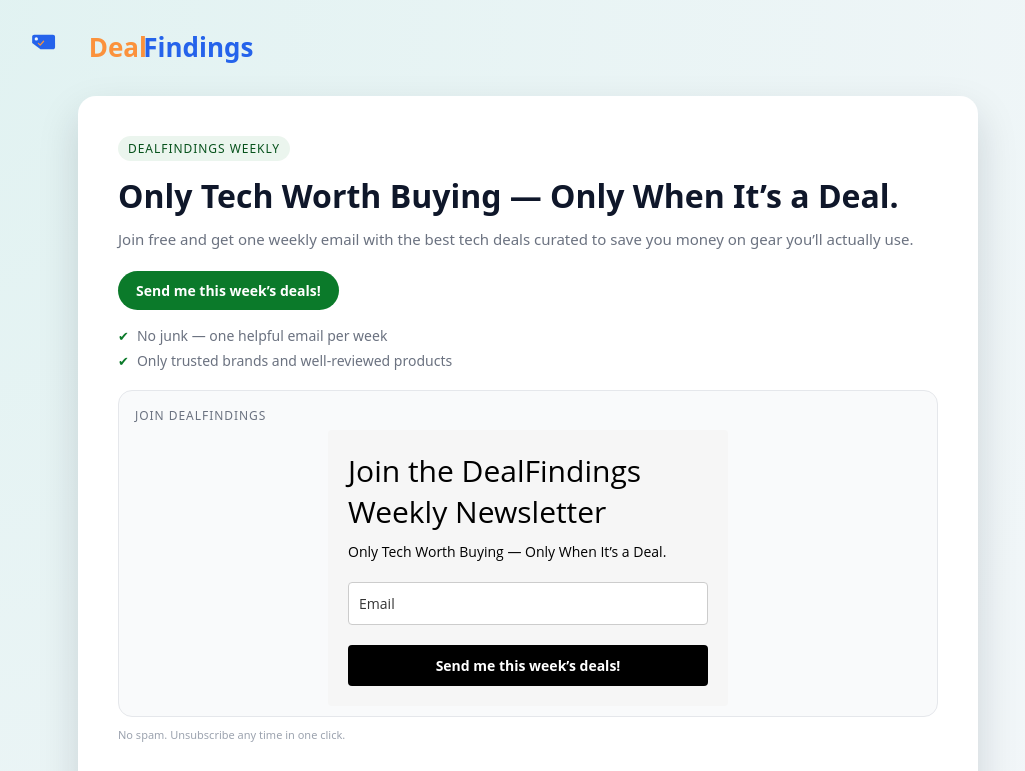
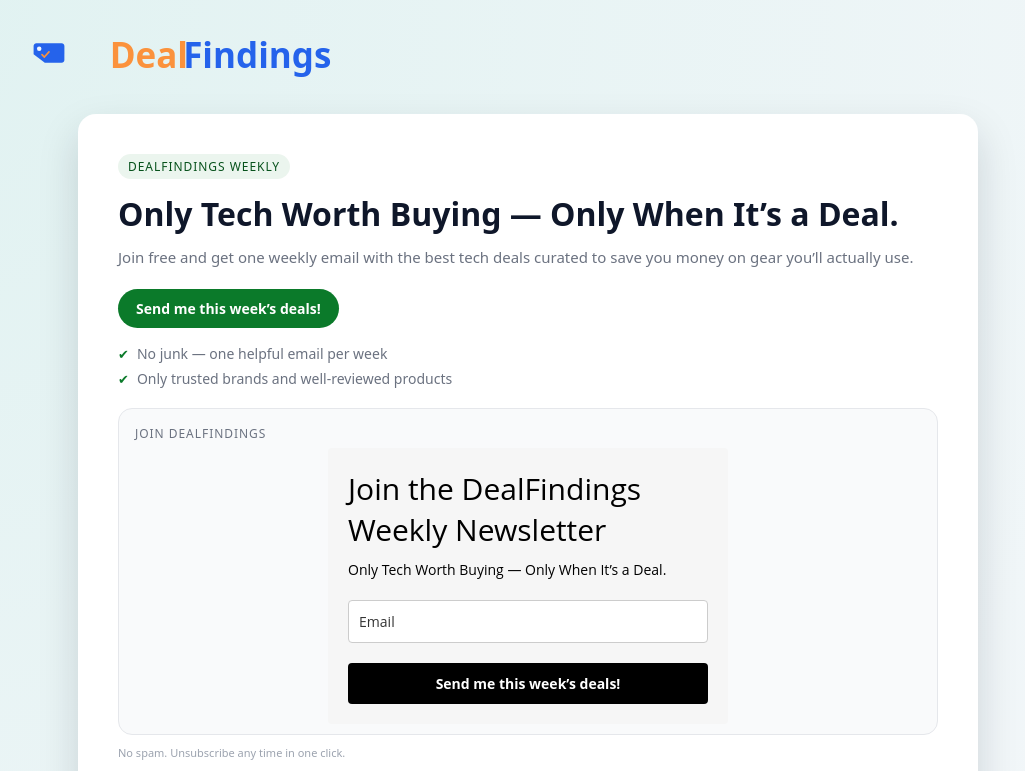
Before and after one commit to Titin1476/dealfindings-site, a plain HTML site: page index.html in a window 1280 px wide. Shown: the top 771 px of the page, without its empty margins (112-1137 px from the left). Drawn offline with Linux system fonts and the light colour scheme; no server answers; a script that the page names is missing; a web font is replaced by a local one.

Commit message:
Update index.html bigger logo

```diff
--- a/index.html
+++ b/index.html
@@ -61,12 +61,12 @@
     }
 
     .logo-svg {
-      height: 52px; /* tag smaller, text larger */
+      height: 70px; /* bigger logo */
       width: auto;
       display: block;
     }
 
-    /* MAIN CARD (single column) */
+    /* MAIN CARD */
 
     .page {
       max-width: 900px;
@@ -239,8 +239,8 @@
       <title id="dfLogoTitle">DealFindings</title>
       <desc id="dfLogoDesc">Tag icon with check mark and the word DealFindings</desc>
 
-      <!-- Tag icon (smaller than text) -->
-      <g transform="translate(0,10) scale(0.6)">
+      <!-- Tag icon (slightly lower for centering) -->
+      <g transform="translate(0,14) scale(0.6)">
         <!-- Tag shape -->
         <path
           d="M12 4h36c2.2 0 4 1.8 4 4v20c0 2.2-1.8 4-4 4H24L8 20V8c0-2.2 1.8-4 4-4z"
@@ -558,7 +558,7 @@
             box-sizing: border-box;
           }
 
-          #mlb2-33890984.ml-form-embedContainer .ml-form-embedWrapper .ml-form-embedBody .ml-form-embedPermissions .ml-form-embedPermissionsOptionsCheckbox .label-description::before, #mlb2-33890984.ml-form-embedContainer .ml-form-embedWrapper .ml-form-embedBody .ml-form-embedPermissions .ml-form-embedPermissionsOptionsCheckbox .label-description::after, #mlb2-33890984.ml-form-embedContainer .ml-form-embedWrapper .ml-form-embedBody .ml-form-interestGroupsRow .ml-form-interestGroupsRowCheckbox .label-description::before, #mlb2-33890984.ml-form-embedContainer .ml-form-embedWrapper .ml-form-embedBody .ml-form-interestGroupsRow .ml-form-interestGroupsRowCheckbox .label-description::after, #mlb2-33890984.ml-form-embedContainer .ml-form-embedWrapper .ml-form-embedBody .ml-form-checkboxRow .label-description::before, #mlb2-33890984.ml-form-embedContainer .ml-form-embedWrapper .ml-form-embedBody .ml-form-checkboxRow .label-description::after {
+          #mlb2-33890984.ml-form-embedContainer .ml-form-embedWrapper .ml-form-embedBody .ml-form-embedPermissions .ml-form-embedPermissionsOptionsCheckbox .label-description::before, #mlb2-33890984.ml-form-embedContainer .ml-form-embedWrapper .ml-form-embedBody .ml-form-embedPermissions .ml-form-embedPermissionsOptionsCheckbox .label-description::after, #mlb2-33890984.ml-form-embedContainer .ml-form-embedWrapper .ml-form-embedBody .ml-form-embedPermissions .ml-form-embedPermissionsOptionsCheckbox .label-description::before, #mlb2-33890984.ml-form-embedContainer .ml-form-embedWrapper .ml-form-embedBody .ml-form-embedPermissions .ml-form-embedPermissionsOptionsCheckbox .label-description::after, #mlb2-33890984.ml-form-embedContainer .ml-form-embedWrapper .ml-form-embedBody .ml-form-interestGroupsRow .ml-form-interestGroupsRowCheckbox .label-description::before, #mlb2-33890984.ml-form-embedContainer .ml-form-embedWrapper .ml-form-embedBody .ml-form-interestGroupsRow .ml-form-interestGroupsRowCheckbox .label-description::after, #mlb2-33890984.ml-form-embedContainer .ml-form-embedWrapper .ml-form-embedBody .ml-form-checkboxRow .label-description::before, #mlb2-33890984.ml-form-embedContainer .ml-form-embedWrapper .ml-form-embedBody .ml-form-checkboxRow .label-description::after {
             top: 0px!important;
             box-sizing: border-box!important;
           }
```
